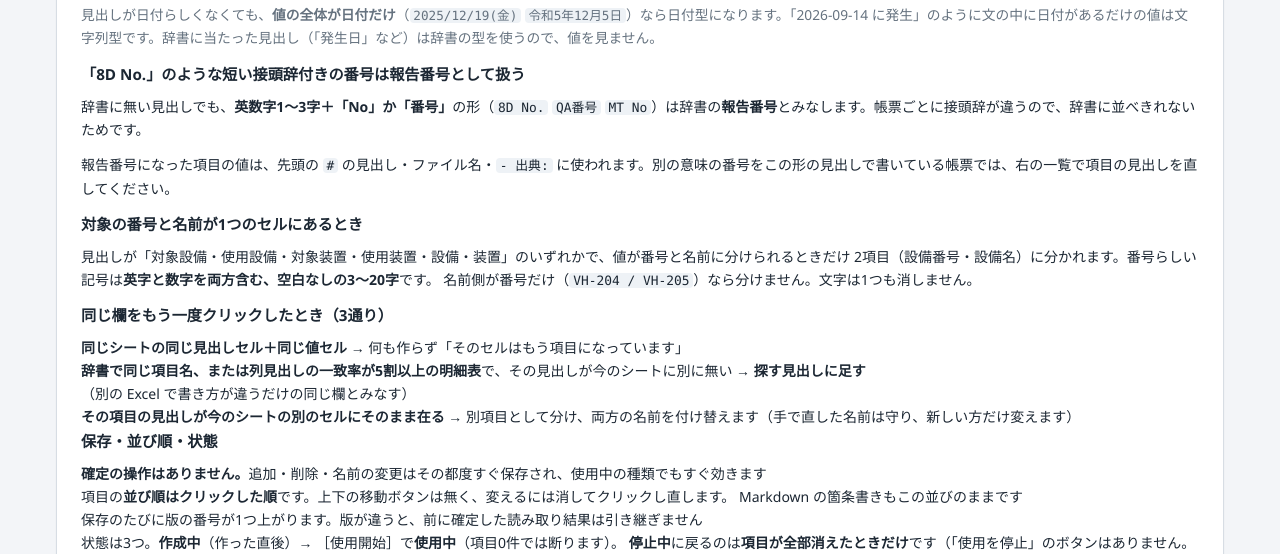
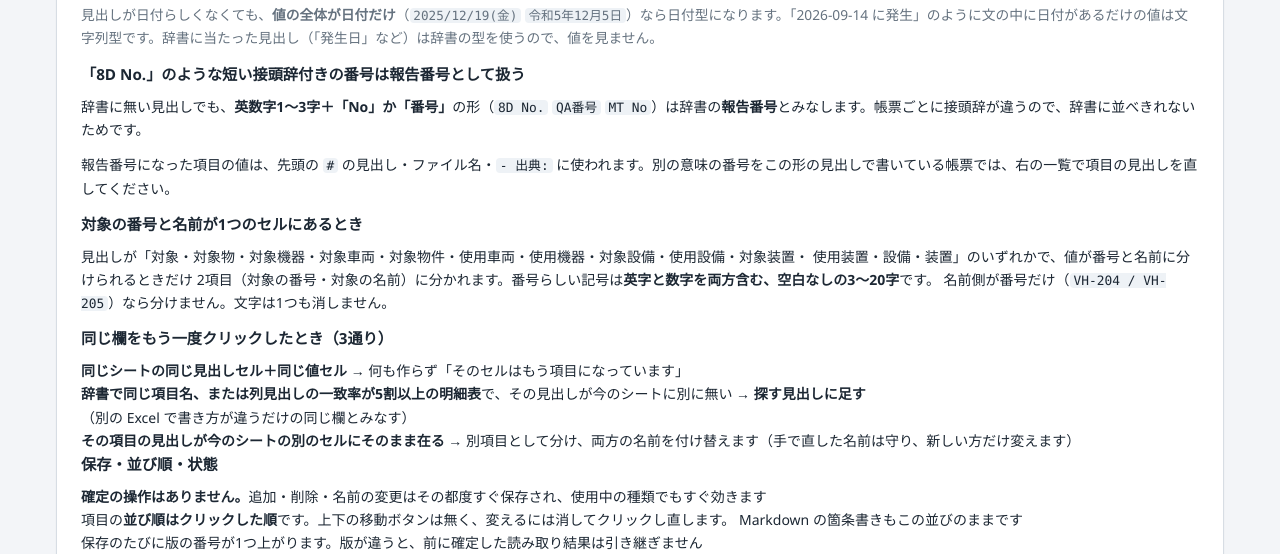
Before and after one commit to onokeee/rag_maesyori, a Flask app: page /guide in a window 1280 px wide. Shown: the part 2217-2771 px from the top of the page. Run offline with Flask 3, Linux system fonts and the light colour scheme; some libraries are stand-ins or nearby versions.

Commit message:
辞書を汎用化したことを解説にそろえる（言い換えの一覧が古かった）
- 番号と名前を1つのセルに書いた欄の見出しの一覧に、対象・対象物・対象機器・対象車両・
  対象物件・使用車両・使用機器 を足した（コード側は入れたのに解説が古いままだった）
- 標準の辞書の説明を「対象の番号＝設備番号・車両番号・号車・機器番号・資産番号・物件番号・
  店舗コード・製番…」にし、対象は業種によって違うことを書いた

Co-Authored-By: Claude Opus 5 <noreply@anthropic.com>

```diff
--- a/app/templates/base.html
+++ b/app/templates/base.html
@@ -1383,8 +1383,9 @@
     <p>辞書に無い見出しでも、<strong>英数字1〜3字＋「No」か「番号」</strong>の形（<code>8D No.</code> <code>QA番号</code> <code>MT No</code>）は辞書の<strong>報告番号</strong>とみなします。帳票ごとに接頭辞が違うので、辞書に並べきれないためです。</p>
     <p>報告番号になった項目の値は、先頭の <code>#</code> の見出し・ファイル名・<code>- 出典:</code> に使われます。別の意味の番号をこの形の見出しで書いている帳票では、右の一覧で項目の見出しを直してください。</p>
     <h3 class="sub-title">対象の番号と名前が1つのセルにあるとき</h3>
-    <p>見出しが「対象設備・使用設備・対象装置・使用装置・設備・装置」のいずれかで、値が番号と名前に分けられるときだけ
-      2項目（設備番号・設備名）に分かれます。番号らしい記号は<strong>英字と数字を両方含む、空白なしの3〜20字</strong>です。
+    <p>見出しが「対象・対象物・対象機器・対象車両・対象物件・使用車両・使用機器・対象設備・使用設備・対象装置・
+      使用装置・設備・装置」のいずれかで、値が番号と名前に分けられるときだけ
+      2項目（対象の番号・対象の名前）に分かれます。番号らしい記号は<strong>英字と数字を両方含む、空白なしの3〜20字</strong>です。
       名前側が番号だけ（<code>VH-204 / VH-205</code>）なら分けません。文字は1つも消しません。</p>
 
     <h3 class="sub-title">同じ欄をもう一度クリックしたとき（3通り）</h3>
@@ -2295,7 +2296,7 @@
   <div class="card" id="g18">
     <div class="card-head"><h2 class="card-title">③ 列の対応づけ</h2></div>
     <ul class="list-plain">
-      <li><strong>標準の辞書</strong>と見出しを照合します。辞書には「管理No＝管理番号・トラブルNo・カルテNo・受付番号…」「発生日時＝発生日・日付・年月日・作業日…」「設備番号＝装置No・機番・号機…」のように、50あまりの項目それぞれに言い換えが入っています。照合の前に、全角半角・大文字小文字・空白・括弧などの記号の違いをそろえます</li>
+      <li><strong>標準の辞書</strong>と見出しを照合します。辞書には「管理No＝管理番号・トラブルNo・カルテNo・受付番号…」「発生日時＝発生日・日付・年月日・作業日…」「対象の番号＝設備番号・装置No・機番・号機・車両番号・号車・機器番号・資産番号・物件番号・店舗コード・製番…」のように、50あまりの項目それぞれに言い換えが入っています（対象は業種によって設備・車両・店舗・物件などさまざまなので、どれでも当たるようにしてあります）。照合の前に、全角半角・大文字小文字・空白・括弧などの記号の違いをそろえます</li>
       <li>照合の順：<strong>完全一致</strong> → <strong>似た語</strong>（見出しに辞書の語が含まれる、または8割以上似ている）→ <strong>当たらない</strong>（値の並びから型だけ決める）。「対応」が「対応者」に似ていても、値が文章なら人名の列にはしません</li>
       <li>型（日付・日時・数値・文字・長文・選択肢）は先頭のデータ行の値から決めます。見出しの「(分)」「(円)」は単位として取ります</li>
       <li><strong>四つの役割</strong>：識別番号（記録を見分ける番号）／日付（月ごとのファイル分けと時系列の基準）／対象（何についての記録か。設備・製品・顧客など）／経過の記録（1つのセルに日付ごとに書き足した列。1表に1列だけ）。辞書に当たった列には自動で付き、当たらなければ「その他」です（辞書に無くても、日付で始まる行が並ぶ長文の列は「経過の記録」になります）</li>
```
